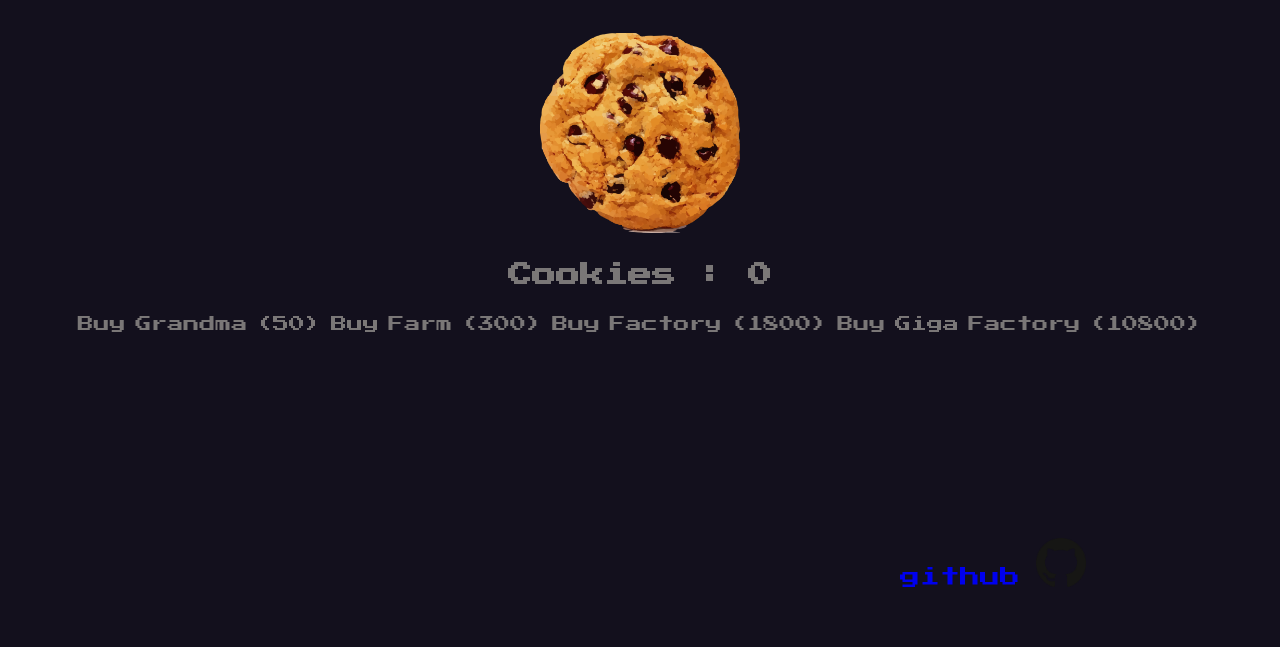
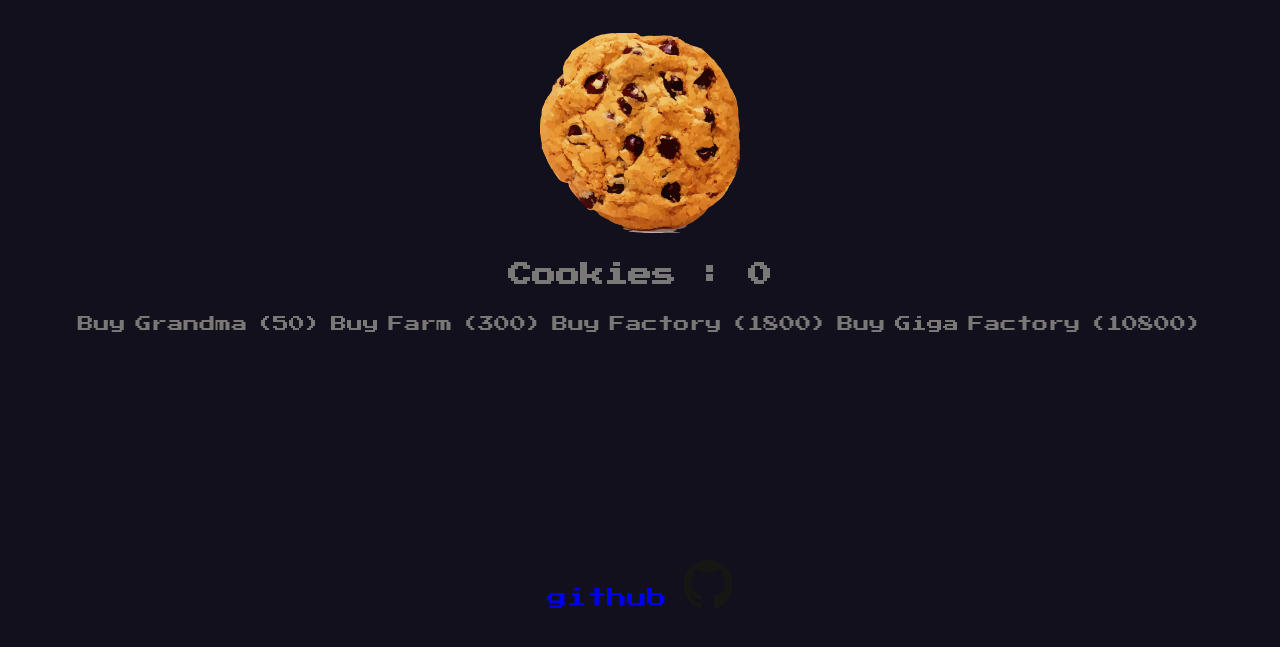
Before and after one commit to max-backman/cookie_clicker, a plain HTML site: page index.html in a window 1280 px wide. Shown: the part 147-794 px from the top of the page. Drawn offline with Linux system fonts and the light colour scheme.

Commit message:
github link formatting;

```diff
--- a/index.html
+++ b/index.html
@@ -71,9 +71,11 @@
       #link {
         text-align: center;
         font-family: "Press Start 2P", cursive;
-        position: absolute;
-        bottom: 50px;
-        left: 900px;
+        position: fixed;
+        left: 50%;
+        bottom: 20px;
+        transform: translate(-50%, -50%);
+        margin: 0 auto;
       }
 
       @keyframes fade {
```
